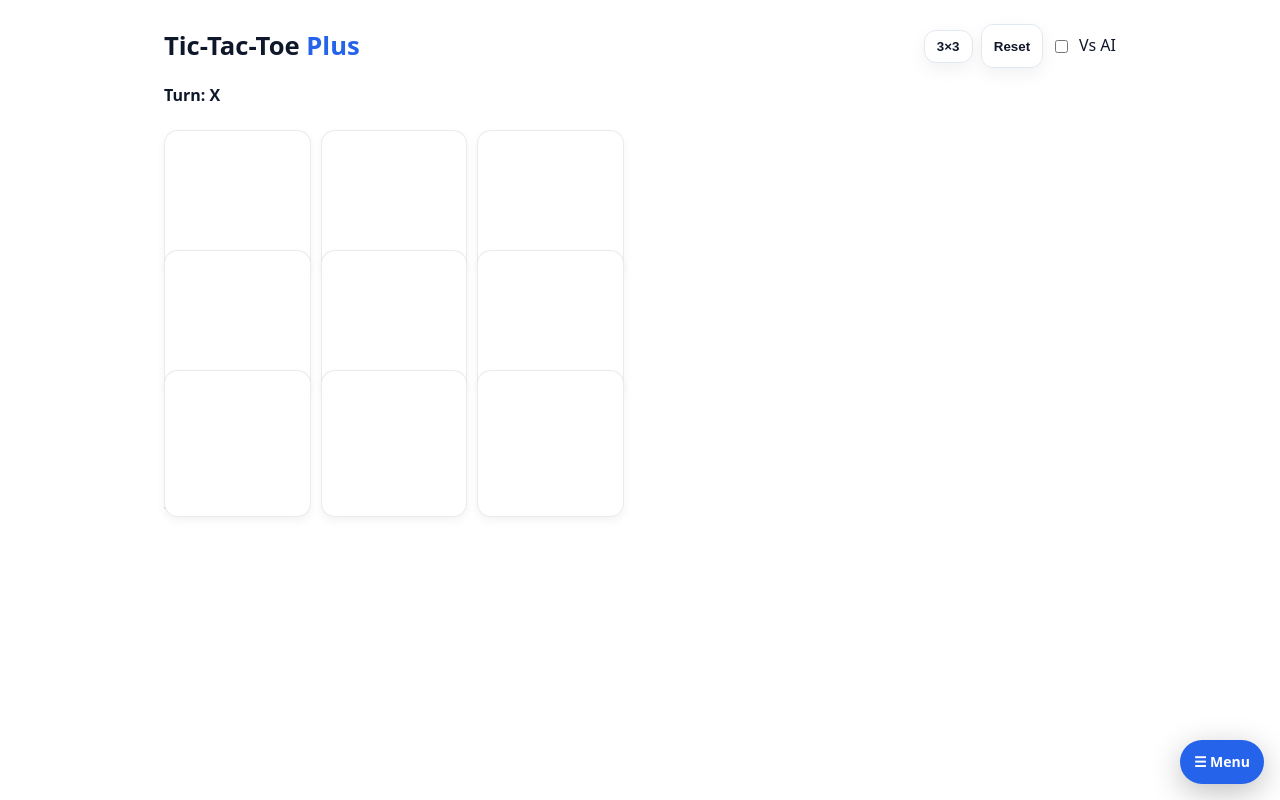
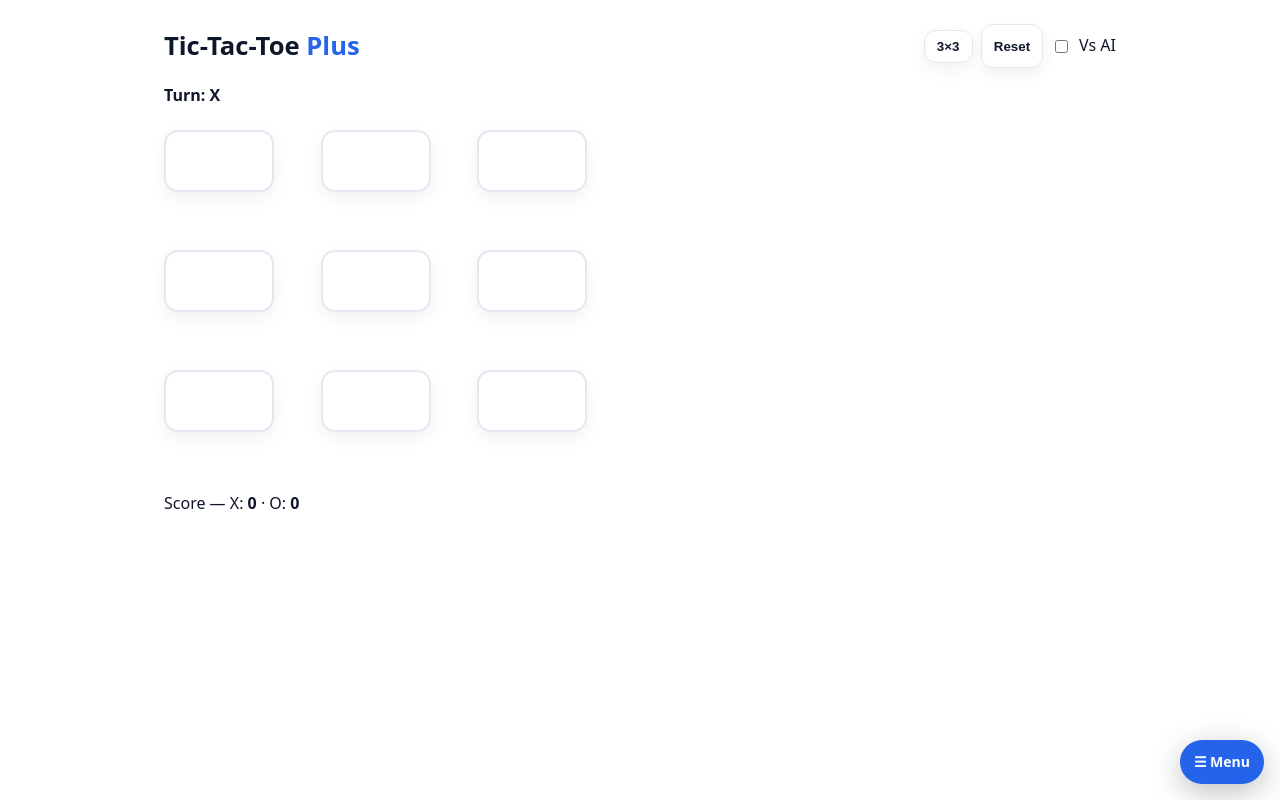
Before and after one commit to estratechs/tictactoe-plus, a React (Vite) app: page / in a window 1280 px wide. Built offline with nearby package versions, Linux system fonts and the light colour scheme.

Commit message:
tile update

```diff
--- a/src/index.css
+++ b/src/index.css
@@ -73,18 +73,34 @@ h1{font-size:clamp(20px,2vw,28px);margin:0}
   transition:transform .15s ease, border-color .2s ease, box-shadow .2s ease;
   font-size:clamp(28px,7vw,60px);font-weight:900;user-select:none;will-change:transform;
 }*/
+
+.tile{
+  width:clamp(72px,12vw,110px);
+  height:clamp(62px,2vw,100px);
+  display:grid;place-items:center;
+  background: var(--tile-bg);
+  border:2px solid var(--tile-border);
+  border-radius:16px;
+  box-shadow: var(--tile-shadow);
+  transition:transform .15s ease, border-color .2s ease, box-shadow .2s ease;
+  font-size:clamp(28px,7vw,60px);
+  font-weight:900;
+  user-select:none;
+  will-change:transform;
+}
+
+/*
 .tile{
   width:100%;
   height:auto;
   aspect-ratio:1 / 1;
   display:grid; place-items:center;
-
-  /* add a faint edge so each square is defined */
   background:#fff;
-  border:1px solid rgba(2, 6, 23, 0.08);   /* subtle, not bulky */
-  border-radius: 16px;                      /* keep your rounded look */
+  border:1px solid rgba(2, 6, 23, 0.08);
+  border-radius: 16px;
   box-shadow: 0 4px 10px rgba(2, 6, 23, 0.05);
 }
+*/
 
 /* Optional: slightly stronger border in dark mode */
 @media (prefers-color-scheme: dark){
```
